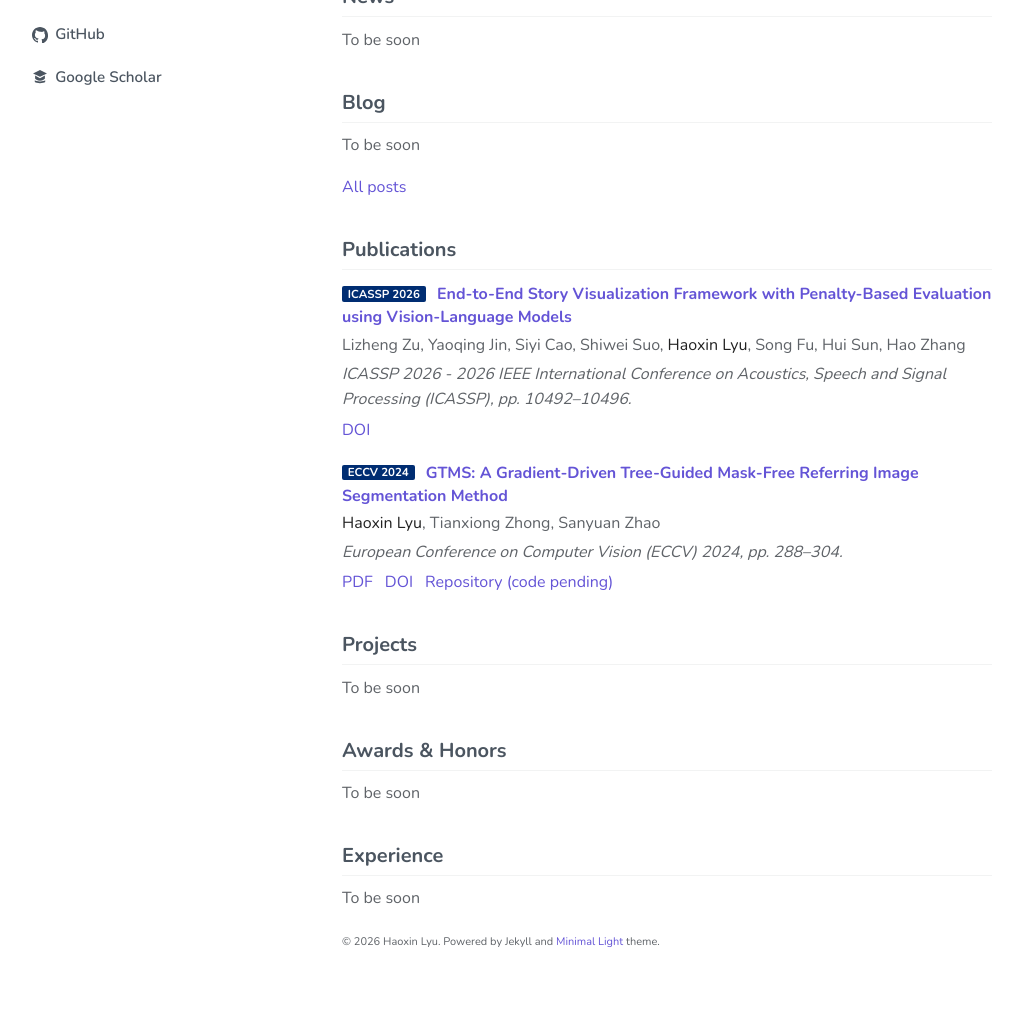
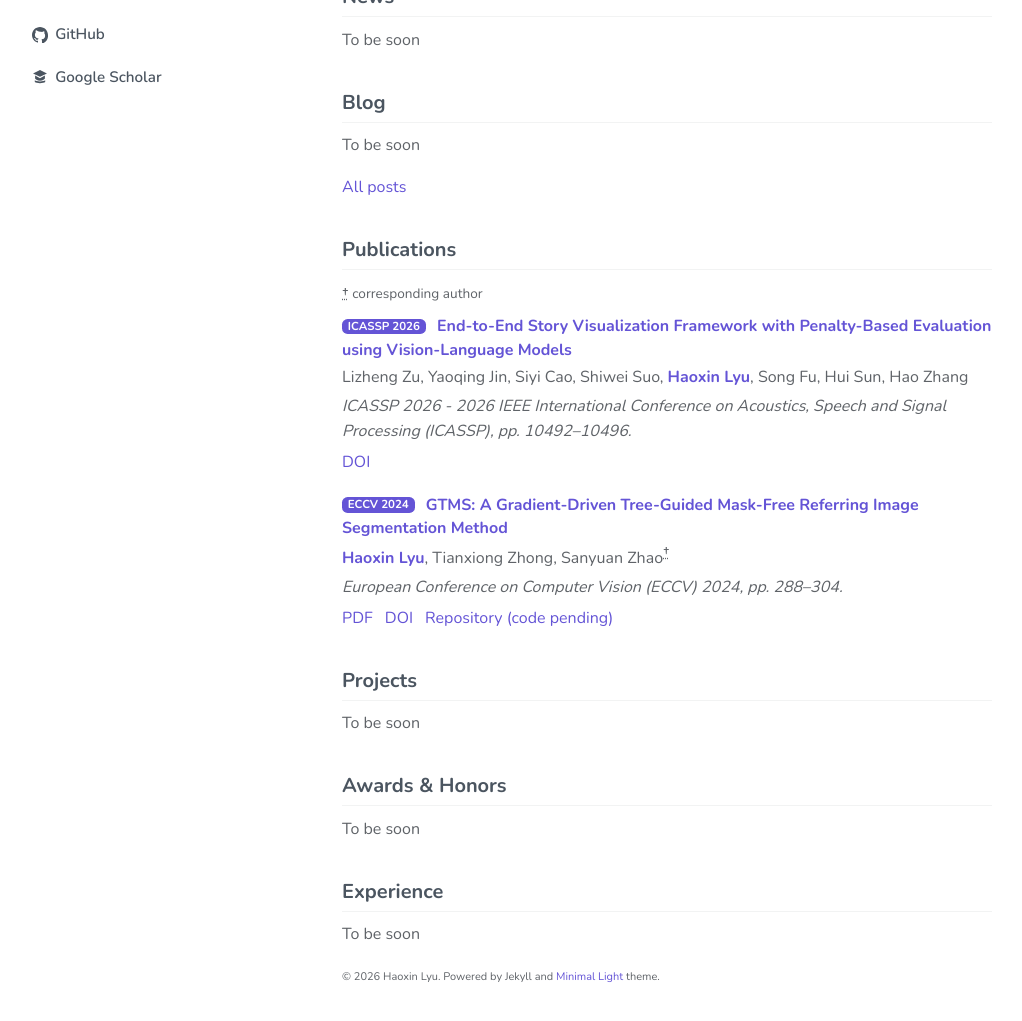
Before and after one commit to eternalld/eternalld.github.io, a Jekyll site: the page built from index.md, in a window 1280 px wide and 1400 px high, scrolled down 237 px, cut to the strip 341-1362 px from the top of the window. Shown: the whole strip, without its empty margins (128-1150 px from the left). Built offline with Jekyll 4.4.1, drawn with Linux system fonts in a browser that asks for light colours; comment, search, counter and statistics services are not loaded.

Commit message:
Highlight Haoxin and mark the verified corresponding author.
Use the site purple for his name and the conference badges, and add the GTMS corresponding-author mark only.

Co-authored-by: Eternal_LD <eternalld@users.noreply.github.com>

```diff
--- a/_data/publications.yml
+++ b/_data/publications.yml
@@ -26,6 +26,7 @@ items:
         highlight: true
       - name: Tianxiong Zhong
       - name: Sanyuan Zhao
+        role: corresponding
     links:
       - label: PDF
         url: https://www.ecva.net/papers/eccv_2024/papers_ECCV/papers/08341.pdf
--- a/_includes/publications.md
+++ b/_includes/publications.md
@@ -2,6 +2,15 @@
 {% if items and items.size > 0 %}
 <h2 id="publications" class="publications-heading section-anchor">{{ site.data.publications.heading | default: "Publications" }}</h2>
 <div class="publications publications-compact">
+{% assign show_corresponding = false %}
+{% for link in items %}
+{% for person in link.authors %}
+{% if person.role == "corresponding" %}{% assign show_corresponding = true %}{% endif %}
+{% endfor %}
+{% endfor %}
+{% if show_corresponding %}
+<p class="author-note"><abbr title="corresponding author">†</abbr> corresponding author</p>
+{% endif %}
 <ol class="pub-compact">
 {% for link in items %}
 <li>
@@ -11,7 +20,7 @@
 </p>
 {% if link.authors %}
 <p class="pub-compact__authors">
-{% for person in link.authors %}{% if person.highlight %}<strong>{{ person.name }}</strong>{% else %}{{ person.name }}{% endif %}{% unless forloop.last %}, {% endunless %}{% endfor %}
+{% for person in link.authors %}{% if person.highlight %}<strong class="author-self">{{ person.name }}</strong>{% else %}{{ person.name }}{% endif %}{% if person.role == "corresponding" %}<sup><abbr title="corresponding author">†</abbr></sup>{% endif %}{% unless forloop.last %}, {% endunless %}{% endfor %}
 </p>
 {% endif %}
 {% if link.venue %}<p class="pub-compact__venue"><em>{{ link.venue }}</em></p>{% endif %}
--- a/_sass/minimal-light-publications.scss
+++ b/_sass/minimal-light-publications.scss
@@ -65,8 +65,9 @@ blockquote {
     position: static;
     margin: 0 0.45rem 0.15rem 0;
     padding: 0.18em 0.5em;
-    background-color: var(--global-theme-color);
+    background-color: #6454d6;
     color: #fff !important;
+    border-radius: 0.35rem;
     font-size: 0.72rem;
     vertical-align: 0.15em;
     box-shadow: none;
@@ -91,6 +92,25 @@ blockquote {
 .pub-compact__authors,
 .pub-compact__venue {
   margin-top: 0.2rem;
+}
+
+.pub-compact__authors .author-self {
+  color: #6454d6;
+  font-weight: 700;
+
+  @include dark {
+    color: #c4b8ff;
+  }
+}
+
+.author-note {
+  margin: 0 0 0.65rem;
+  color: #5f6368;
+  font-size: 0.85rem;
+
+  @include dark {
+    color: #dadbdf;
+  }
 }
 
 .pub-compact__links {
```
Also changed, not shown: docs/superpowers/specs/2026-11-24-author-highlight-design.md (added, +10 -0 lines), tests/integration/built-site.test.mjs (+7 -2 lines), tests/publications-authors.test.mjs (added, +29 -0 lines).
